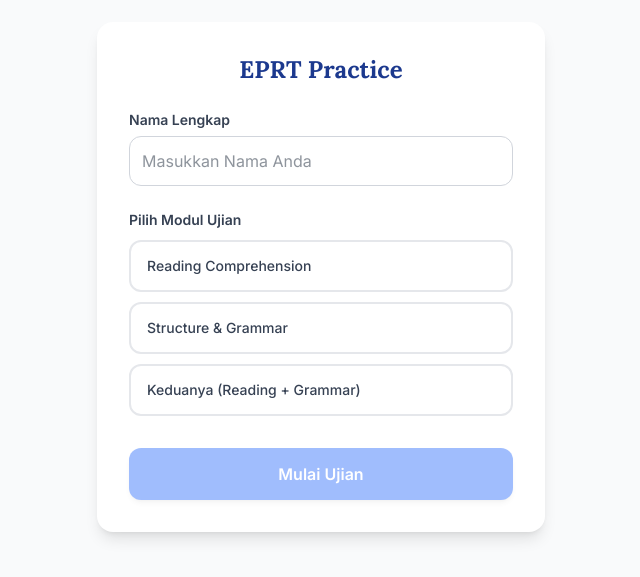
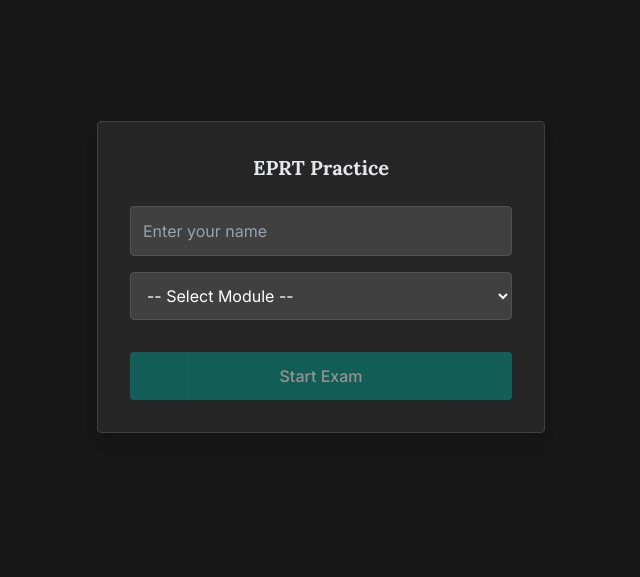
Before and after one commit to amad-IO/inggrisStudent, a Next.js app: page / in a window 1280 px wide. Shown: the part 123-700 px from the top of the page, without its empty margins (319-959 px from the left). Built offline with nearby package versions, Linux system fonts and the light colour scheme.

Commit message:
style: revert UI to match exact dark screenshot style

```diff
--- a/src/app/page.tsx
+++ b/src/app/page.tsx
@@ -10,83 +10,45 @@ export default function Home() {
 
   if (score) {
     return (
-      <div className="flex flex-col items-center justify-center min-h-screen p-4 bg-gray-50 text-gray-900 font-sans">
-        <div className="bg-white p-8 rounded-2xl shadow-lg max-w-md w-full text-center">
-          <h2 className="text-2xl font-bold mb-4">Hasil Ujian</h2>
-          <p className="text-lg mb-2">Nama: <span className="font-semibold">{name}</span></p>
-          <p className="text-xl">Score: <span className="font-bold text-blue-600">{score.correct} / {score.total}</span></p>
-          <button onClick={() => window.location.reload()} className="mt-8 bg-blue-600 text-white px-6 py-2.5 rounded-xl font-medium hover:bg-blue-700 shadow-md">Mulai Ulang</button>
+      <div className="flex flex-col items-center justify-center min-h-screen bg-neutral-900 text-white font-sans">
+        <div className="bg-neutral-800 p-8 rounded shadow max-w-md w-full text-center">
+          <h2 className="text-2xl font-bold mb-4">Exam Completed</h2>
+          <p className="text-lg mb-2">Name: <span className="font-semibold">{name}</span></p>
+          <p className="text-xl">Score: <span className="font-bold text-teal-400">{score.correct} / {score.total}</span></p>
+          <button onClick={() => window.location.reload()} className="mt-8 bg-teal-600 text-white px-6 py-2 rounded hover:bg-teal-700">Restart</button>
         </div>
       </div>
     );
   }
 
   if (!started) return (
-    <div className="flex flex-col items-center justify-center min-h-screen p-4 bg-gray-50 font-sans text-gray-900">
-      <div className="bg-white p-8 rounded-2xl shadow-lg max-w-md w-full">
-        <h1 className="text-2xl font-bold mb-6 text-center text-blue-900">EPRT Practice</h1>
-        <div className="flex flex-col gap-6">
-          <div>
-            <label className="block text-sm font-semibold text-gray-700 mb-1.5">Nama Lengkap</label>
-            <input
-              type="text"
-              className="border border-gray-300 p-3 rounded-xl w-full outline-none focus:ring-2 focus:ring-blue-500 focus:border-transparent text-gray-800"
-              placeholder="Masukkan Nama Anda"
-              value={name}
-              onChange={e => setName(e.target.value)}
-            />
-          </div>
-
-          <div>
-            <label className="block text-sm font-semibold text-gray-700 mb-2.5">Pilih Modul Ujian</label>
-            <div className="grid grid-cols-1 gap-2.5">
-              <button
-                type="button"
-                onClick={() => setMode('reading')}
-                className={`w-full py-3.5 px-4 rounded-xl font-medium text-sm transition-all text-left flex items-center justify-between border-2 ${
-                  mode === 'reading'
-                    ? 'border-blue-600 bg-blue-50 text-blue-900 shadow-sm'
-                    : 'border-gray-200 bg-white text-gray-700 hover:border-blue-300 hover:bg-gray-50'
-                }`}
-              >
-                <span>Reading Comprehension</span>
-                {mode === 'reading' && <span className="text-blue-600 font-bold">✓</span>}
-              </button>
-
-              <button
-                type="button"
-                onClick={() => setMode('grammar')}
-                className={`w-full py-3.5 px-4 rounded-xl font-medium text-sm transition-all text-left flex items-center justify-between border-2 ${
-                  mode === 'grammar'
-                    ? 'border-blue-600 bg-blue-50 text-blue-900 shadow-sm'
-                    : 'border-gray-200 bg-white text-gray-700 hover:border-blue-300 hover:bg-gray-50'
-                }`}
-              >
-                <span>Structure & Grammar</span>
-                {mode === 'grammar' && <span className="text-blue-600 font-bold">✓</span>}
-              </button>
-
-              <button
-                type="button"
-                onClick={() => setMode('both')}
-                className={`w-full py-3.5 px-4 rounded-xl font-medium text-sm transition-all text-left flex items-center justify-between border-2 ${
-                  mode === 'both'
-                    ? 'border-blue-600 bg-blue-50 text-blue-900 shadow-sm'
-                    : 'border-gray-200 bg-white text-gray-700 hover:border-blue-300 hover:bg-gray-50'
-                }`}
-              >
-                <span>Keduanya (Reading + Grammar)</span>
-                {mode === 'both' && <span className="text-blue-600 font-bold">✓</span>}
-              </button>
-            </div>
-          </div>
-
+    <div className="flex flex-col items-center justify-center min-h-screen p-4 bg-neutral-900 font-sans text-white">
+      <div className="bg-neutral-800 p-8 rounded shadow-lg max-w-md w-full border border-neutral-700">
+        <h1 className="text-xl font-bold mb-6 text-center text-gray-200">EPRT Practice</h1>
+        <div className="flex flex-col gap-4">
+          <input
+            type="text"
+            className="bg-neutral-700 border border-neutral-600 p-3 rounded w-full text-white placeholder-gray-400 focus:outline-none focus:border-teal-500"
+            placeholder="Enter your name"
+            value={name}
+            onChange={e => setName(e.target.value)}
+          />
+          <select
+            className="bg-neutral-700 border border-neutral-600 p-3 rounded w-full text-white focus:outline-none focus:border-teal-500"
+            value={mode}
+            onChange={e => setMode(e.target.value)}
+          >
+            <option value="">-- Select Module --</option>
+            <option value="reading">Reading Comprehension</option>
+            <option value="grammar">Structure & Grammar</option>
+            <option value="both">Both (Reading + Grammar)</option>
+          </select>
           <button
-            className="w-full bg-blue-600 text-white p-3.5 rounded-xl font-semibold hover:bg-blue-700 disabled:opacity-40 disabled:cursor-not-allowed transition-colors shadow-md mt-2"
-            disabled={!name.trim() || !mode}
+            className="mt-4 bg-teal-600 text-white p-3 rounded font-medium hover:bg-teal-700 disabled:opacity-50 transition-colors"
+            disabled={!name || !mode}
             onClick={() => setStarted(true)}
           >
-            Mulai Ujian
+            Start Exam
           </button>
         </div>
       </div>
@@ -160,44 +122,50 @@ function QuizUI({ mode, onFinish }: { mode: string, onFinish: (s: {correct: numb
     onFinish({ correct, total });
   };
 
-  if (!currentView) return <div>Memuat soal...</div>;
+  if (!currentView) return <div>Loading...</div>;
 
   return (
-    <div className="min-h-screen bg-gray-100 p-4 font-sans text-gray-800 md:p-8">
-      <div className="max-w-4xl mx-auto flex flex-col md:flex-row gap-6">
+    <div className="min-h-screen bg-black p-2 md:p-4 font-sans text-gray-200">
+      <div className="max-w-6xl mx-auto flex flex-col md:flex-row gap-4 h-[90vh]">
 
+        {/* Left Panel: Passage */}
         {currentView.type === 'reading' && (
-          <div className="md:w-1/2 bg-white rounded-xl shadow p-6 max-h-[80vh] overflow-y-auto">
-            <h2 className="text-xl font-bold mb-4">{currentView.title || 'Reading Passage'}</h2>
-            <div className="whitespace-pre-wrap leading-relaxed text-gray-700">
+          <div className="md:w-1/2 flex flex-col bg-neutral-900 border border-neutral-700 rounded overflow-hidden">
+            <div className="bg-neutral-800 px-4 py-3 border-b border-neutral-700 font-semibold text-sm tracking-wider text-gray-300">
+              {currentView.title ? currentView.title.toUpperCase() : 'READING PASSAGE'}
+            </div>
+            <div className="flex-1 p-5 overflow-y-auto whitespace-pre-wrap leading-relaxed text-gray-300 text-sm md:text-base">
               {currentView.passage}
             </div>
           </div>
         )}
 
-        <div className={`bg-white rounded-xl shadow p-6 flex flex-col ${currentView.type === 'reading' ? 'md:w-1/2' : 'w-full max-w-2xl mx-auto'}`}>
-          <div className="mb-4 text-sm font-semibold text-gray-500 uppercase tracking-wide">
-            {currentView.type === 'reading' ? 'Reading Comprehension' : 'Structure & Grammar'}
-            <span className="float-right text-blue-600">Halaman {currentIndex + 1} / {activeQuestions.length}</span>
+        {/* Right Panel: Questions */}
+        <div className={`flex flex-col bg-neutral-900 border border-neutral-700 rounded overflow-hidden ${currentView.type === 'reading' ? 'md:w-1/2' : 'w-full max-w-3xl mx-auto'}`}>
+          <div className="bg-neutral-800 px-4 py-3 border-b border-neutral-700 flex justify-between items-center">
+            <span className="font-semibold text-sm tracking-wider text-gray-300">
+              {currentView.type === 'reading' ? 'READING COMPREHENSION' : 'STRUCTURE & GRAMMAR'}
+            </span>
+            <span className="text-xs text-gray-400">Page {currentIndex + 1} of {activeQuestions.length}</span>
           </div>
 
-          <div className="flex-1 overflow-y-auto pr-2">
+          <div className="flex-1 p-5 overflow-y-auto">
             {currentView.questions.map((q: any) => (
-              <div key={q.id} className="mb-8 pb-6 border-b last:border-0">
-                <p className="font-medium text-lg mb-4">
+              <div key={q.id} className="mb-8 last:mb-0">
+                <p className="font-medium text-base mb-4 text-white">
                   {q.seq_number}. {q.question}
                 </p>
-                <div className="flex flex-col gap-3">
+                <div className="flex flex-col gap-2">
                   {(Array.isArray(q.choices) ? q.choices : Object.values(q.choices)).map((choice: any, idx: number) => {
                     const isSelected = answers[q.id] === choice;
                     return (
                       <button
                         key={idx}
                         onClick={() => handleSelect(q.id, choice)}
-                        className={`text-left p-4 rounded-lg border-2 transition-all ${
+                        className={`text-left p-3 rounded text-sm md:text-base transition-colors ${
                           isSelected
-                            ? 'border-blue-500 bg-blue-50 text-blue-900 font-medium'
-                            : 'border-gray-200 hover:border-blue-300 hover:bg-gray-50'
+                            ? 'bg-teal-600/20 border-l-4 border-teal-500 text-white'
+                            : 'bg-neutral-800 hover:bg-neutral-700 text-gray-300'
                         }`}
                       >
                         {choice}
@@ -209,9 +177,10 @@ function QuizUI({ mode, onFinish }: { mode: string, onFinish: (s: {correct: numb
             ))}
           </div>
 
-          <div className="mt-6 flex justify-between pt-4 border-t">
+          {/* Navigation */}
+          <div className="bg-neutral-800 px-5 py-4 border-t border-neutral-700 flex justify-between">
             <button
-              className="px-6 py-2 rounded-lg font-medium border border-gray-300 hover:bg-gray-100 disabled:opacity-30"
+              className="px-6 py-2 rounded font-medium text-sm border border-neutral-600 text-gray-300 hover:bg-neutral-700 disabled:opacity-30"
               disabled={currentIndex === 0}
               onClick={() => setCurrentIndex(prev => prev - 1)}
             >
@@ -220,14 +189,14 @@ function QuizUI({ mode, onFinish }: { mode: string, onFinish: (s: {correct: numb
 
             {currentIndex < activeQuestions.length - 1 ? (
               <button
-                className="px-6 py-2 rounded-lg font-medium bg-blue-600 text-white hover:bg-blue-700"
+                className="px-6 py-2 rounded font-medium text-sm bg-neutral-200 text-black hover:bg-white"
                 onClick={() => setCurrentIndex(prev => prev + 1)}
               >
                 Next
               </button>
             ) : (
               <button
-                className="px-6 py-2 rounded-lg font-medium bg-green-600 text-white hover:bg-green-700 shadow-lg hover:shadow-green-500/30"
+                className="px-6 py-2 rounded font-medium text-sm bg-teal-600 text-white hover:bg-teal-500"
                 onClick={handleFinish}
               >
                 Submit & Finish
```
